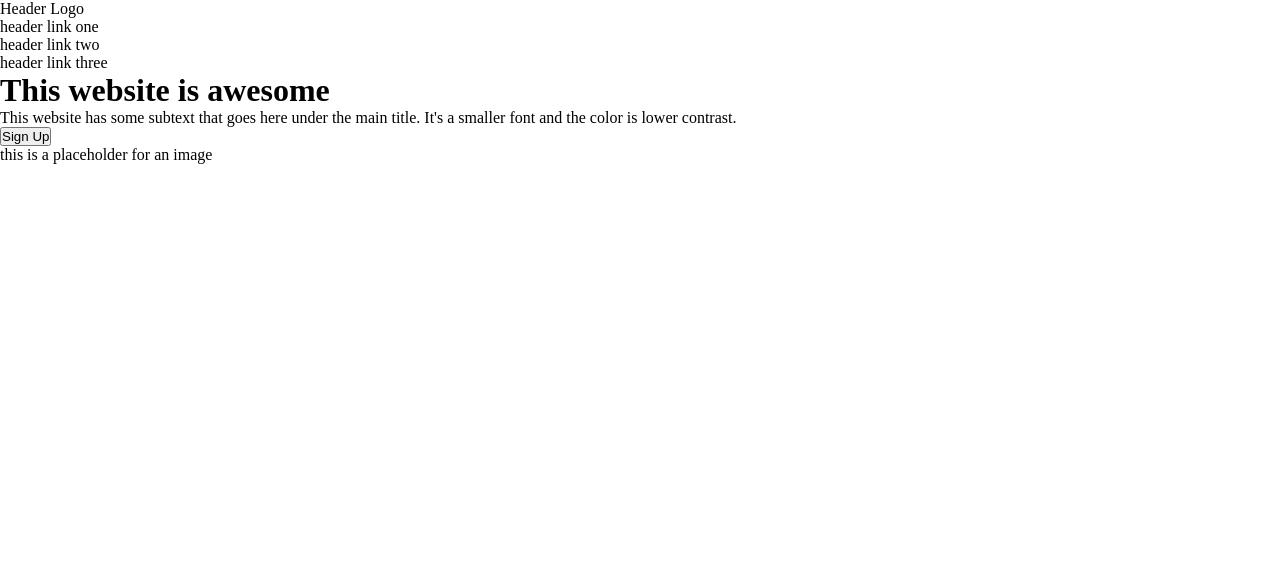
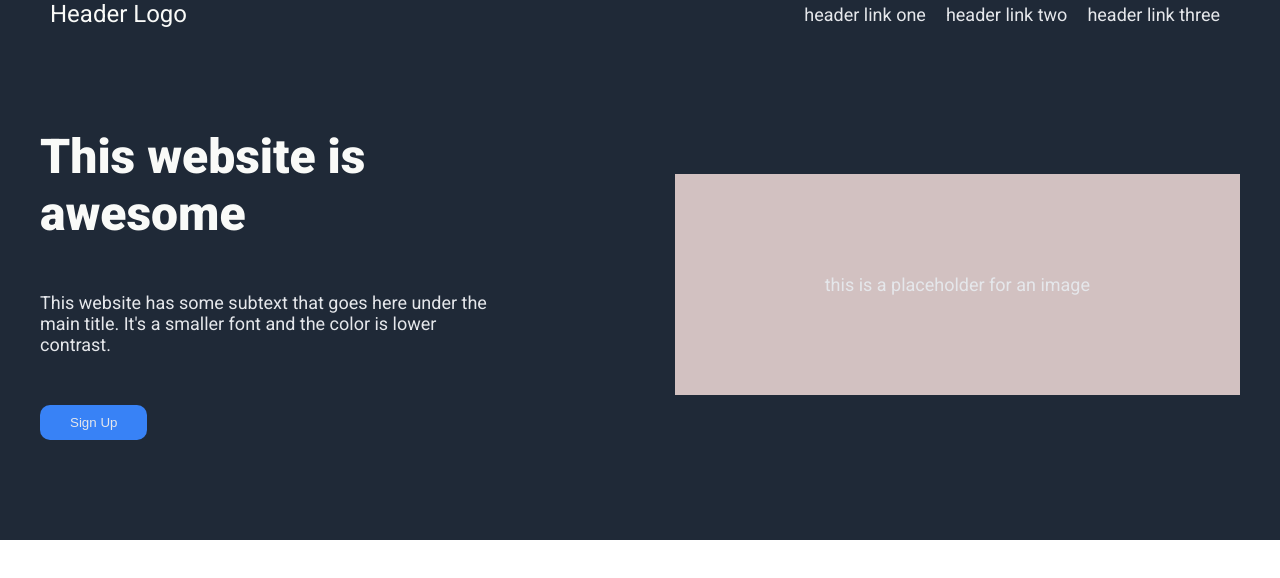
Before and after one commit to Garik-Grafov/_theOdinPriject_landing-page, a plain HTML site: page index.html in a window 1280 px wide. Drawn offline with Linux system fonts and the light colour scheme.

Commit message:
Added header styles

```diff
--- a/index.html
+++ b/index.html
@@ -5,6 +5,12 @@
     <meta name="viewport" content="width=device-width, initial-scale=1.0" />
     <title>Landing page</title>
     <link rel="stylesheet" href="./styles.css" />
+    <link rel="preconnect" href="https://fonts.googleapis.com" />
+    <link rel="preconnect" href="https://fonts.gstatic.com" crossorigin />
+    <link
+      href="https://fonts.googleapis.com/css2?family=Roboto:ital,wght@0,100;0,300;0,400;0,500;0,700;0,900;1,100;1,300;1,400;1,500;1,700;1,900&display=swap"
+      rel="stylesheet"
+    />
   </head>
   <body>
     <header id="header">
--- a/styles.css
+++ b/styles.css
@@ -10,6 +10,71 @@ ul {
   list-style-type: none;
 }
 .__container {
-  max-width: 1600px;
+  max-width: 1200px;
   margin: 0 auto;
 }
+body {
+  font-family: Roboto, sans-serif;
+}
+#header {
+  background-color: #1f2937;
+  font-size: 18px;
+  color: #e5e7eb;
+}
+.header__top {
+  display: flex;
+  justify-content: space-between;
+  align-items: center;
+  margin-bottom: 100px;
+}
+.menu-list {
+  display: flex;
+  justify-content: space-between;
+  gap: 20px;
+  padding: 0 20px;
+}
+.header__logo {
+  font-size: 24px;
+  margin-left: 10px;
+}
+h1 {
+  font-size: 48px;
+  font-weight: 900;
+}
+.header__title,
+.header__logo {
+  color: #f9faf8;
+}
+.header__btn {
+  background-color: #3882f6;
+}
+.header__bottom {
+  display: flex;
+  justify-content: space-between;
+  align-items: center;
+  /* flex: 1; */
+  gap: 50px;
+  padding-bottom: 100px;
+}
+
+.header__title {
+  margin-bottom: 50px;
+  max-width: 400px;
+}
+.header__description {
+  width: 450px;
+  margin-bottom: 50px;
+}
+.header__btn {
+  padding: 10px 30px;
+  border-radius: 10px;
+  border: none;
+}
+
+/* .header__img {
+} */
+.header-image {
+  padding: 100px 150px;
+  /* display: block; */
+  background-color: rgb(210, 193, 193);
+}
```
